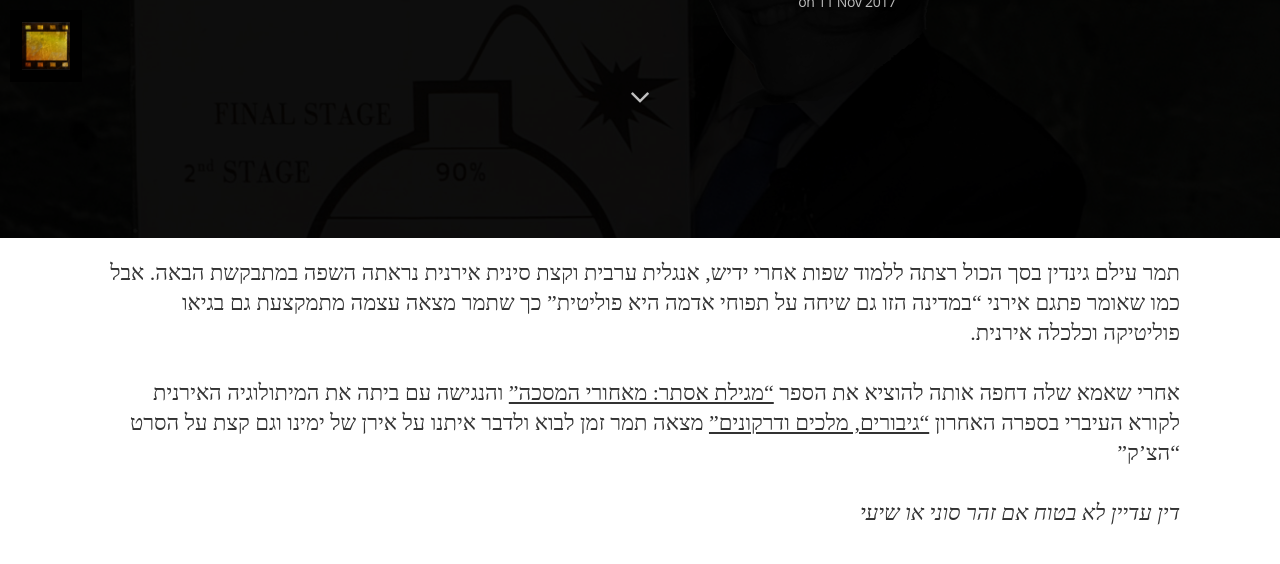
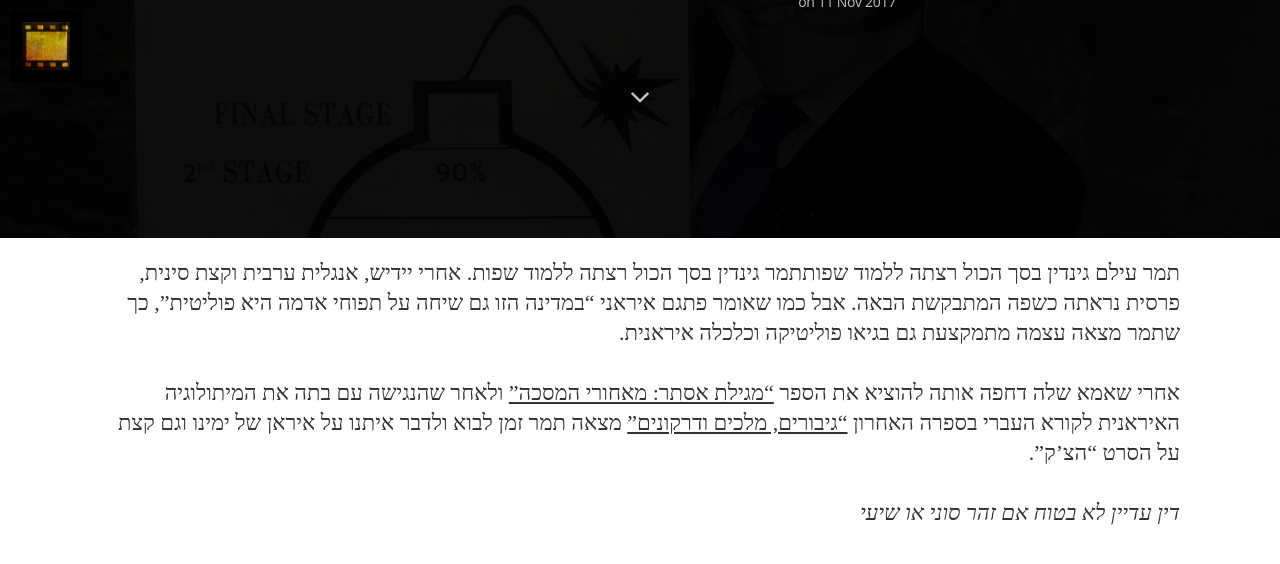
Before and after one commit to movietalkers/movietalkers.github.io, a Jekyll site: the page built from _posts/2017-11-11-the check.md, in a window 1280 px wide and 900 px high, scrolled down 662 px, cut to the strip 0-572 px from the top of the window. Shown: the top 564 px of the strip. Built offline with Jekyll 4.4.1, drawn with Linux system fonts in a browser that asks for light colours; nearby versions of some CDN libraries; some web fonts are replaced.

Commit message:
Thamar text

```diff
--- a/_posts/2017-11-11-the check.md
+++ b/_posts/2017-11-11-the check.md
@@ -12,13 +12,12 @@ image : /assets/images/ep28.jpg
 cover : /assets/images/ep28-cover.jpg
 next-week: הצ'ק פרק שני עם ד"ר תמר עילם גינדין
 ---
-תמר עילם גינדין בסך הכול רצתה ללמוד שפות
-אחרי ידיש, אנגלית ערבית וקצת סינית אירנית נראתה השפה במתבקשת הבאה.
-אבל כמו שאומר פתגם אירני "במדינה הזו גם שיחה על תפוחי אדמה היא פוליטית" כך שתמר מצאה עצמה מתמקצעת גם בגיאו פוליטיקה וכלכלה אירנית.
+תמר עילם גינדין בסך הכול רצתה ללמוד שפותתמר גינדין בסך הכול רצתה ללמוד שפות. אחרי יידיש, אנגלית ערבית וקצת סינית, פרסית נראתה כשפה המתבקשת הבאה.
+אבל כמו שאומר פתגם איראני “במדינה הזו גם שיחה על תפוחי אדמה היא פוליטית”, כך שתמר מצאה עצמה מתמקצעת גם בגיאו פוליטיקה וכלכלה איראנית.
+
+אחרי שאמא שלה דחפה אותה להוציא את הספר ["מגילת אסתר: מאחורי המסכה"](https://www.zeresh.co.il/books/esther/)
+ולאחר שהנגישה עם בתה את המיתולוגיה האיראנית לקורא העברי בספרה האחרון ["גיבורים, מלכים ודרקונים"](https://www.zeresh.co.il/books/mythology/)
+מצאה תמר זמן לבוא ולדבר איתנו על איראן של ימינו וגם קצת על הסרט “הצ’ק”.
 
 
-אחרי שאמא שלה דחפה אותה להוציא את הספר ["מגילת אסתר: מאחורי המסכה"](https://www.zeresh.co.il/books/esther/)
-והנגישה עם ביתה את המיתולוגיה האירנית לקורא העיברי בספרה האחרון ["גיבורים, מלכים ודרקונים"](https://www.zeresh.co.il/books/mythology/)
-מצאה תמר זמן לבוא ולדבר איתנו על אירן של ימינו וגם קצת על הסרט "הצ'ק"
-
 *דין עדיין לא בטוח אם זהר סוני או שיעי*
```
